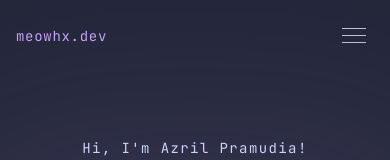
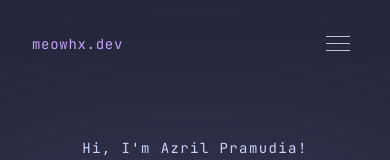
Before and after one commit to azrilpramudia/personal-website, a Next.js app: page / in a window 390 px wide. Shown: the top 160 px of the page. Built offline with nearby package versions, Linux system fonts and the light colour scheme.

Commit message:
fix: navbar fixed in mobile apperance

```diff
--- a/src/components/layout/Navbar.tsx
+++ b/src/components/layout/Navbar.tsx
@@ -77,9 +77,25 @@ export default function Navbar() {
           Get Resume
         </a>
       </motion.nav>
-
-      {/* ── Mobile: brand + hamburger ── */}
-      <div className="flex md:hidden w-full items-center justify-between">
+      {/* ── Mobile: brand + hamburger + dropdown ── */}
+      <div className="relative flex md:hidden w-full flex-col">
+        {/* Brand + hamburger bar */}
+        <motion.div
+          initial={{ opacity: 0, y: -16 }}
+          animate={{ opacity: 1, y: 0 }}
+          transition={{ duration: 0.5, ease: "easeOut", delay: 0.2 }}
+          className="flex md:hidden w-full items-center justify-between px-4 py-2 rounded-full"
+          style={{
+            background: "var(--color-nav-glass)",
+            backdropFilter: "blur(16px)",
+            WebkitBackdropFilter: "blur(16px)",
+            border: "var(--border-nav)",
+            boxShadow: scrolled
+              ? "var(--shadow-nav-scrolled)"
+              : "var(--shadow-nav)",
+            transition: "box-shadow 0.3s ease",
+          }}
+        >
           <motion.button
             initial={{ opacity: 0 }}
             animate={{ opacity: 1 }}
@@ -91,9 +107,6 @@ export default function Navbar() {
           </motion.button>
 
           <motion.button
-          initial={{ opacity: 0 }}
-          animate={{ opacity: 1 }}
-          transition={{ delay: 0.3 }}
             onClick={() => setMenuOpen((v) => !v)}
             className="flex flex-col gap-1.5 p-2 cursor-pointer"
             aria-label="Toggle menu"
@@ -111,9 +124,9 @@ export default function Navbar() {
               className="block h-px w-6 bg-macchiato-subtext1 origin-center"
             />
           </motion.button>
-      </div>
+        </motion.div>
 
-      {/* ── Mobile dropdown ── */}
+        {/* Mobile dropdown — di dalam relative wrapper */}
         <AnimatePresence>
           {menuOpen && (
             <motion.div
@@ -121,7 +134,7 @@ export default function Navbar() {
               animate={{ opacity: 1, scale: 1, y: 0 }}
               exit={{ opacity: 0, scale: 0.95, y: -8 }}
               transition={{ duration: 0.2, ease: "easeOut" }}
-            className="absolute top-16 left-4 right-4 rounded-2xl p-2 md:hidden"
+              className="absolute left-0 right-0 top-full mt-3 rounded-2xl p-2 z-50"
               style={{
                 background: "var(--color-nav-dropdown)",
                 backdropFilter: "blur(20px)",
@@ -168,6 +181,8 @@ export default function Navbar() {
             </motion.div>
           )}
         </AnimatePresence>
+      </div>{" "}
+      {/* end relative wrapper */}
     </header>
   );
 }
```
Lines whose indentation alone changed are shown as unchanged.
